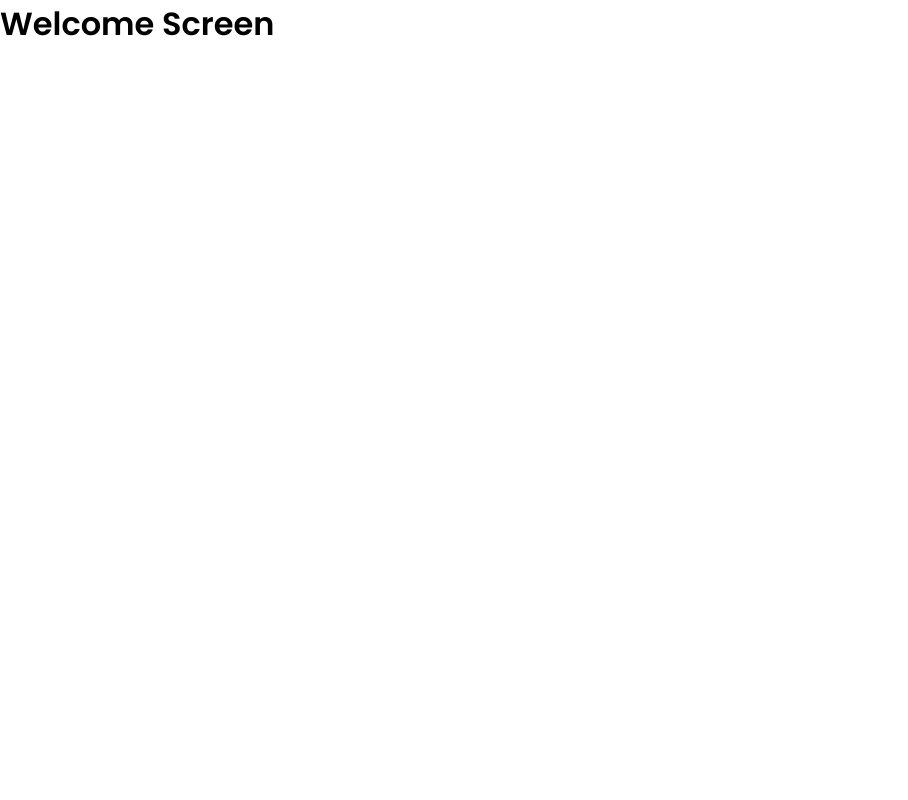
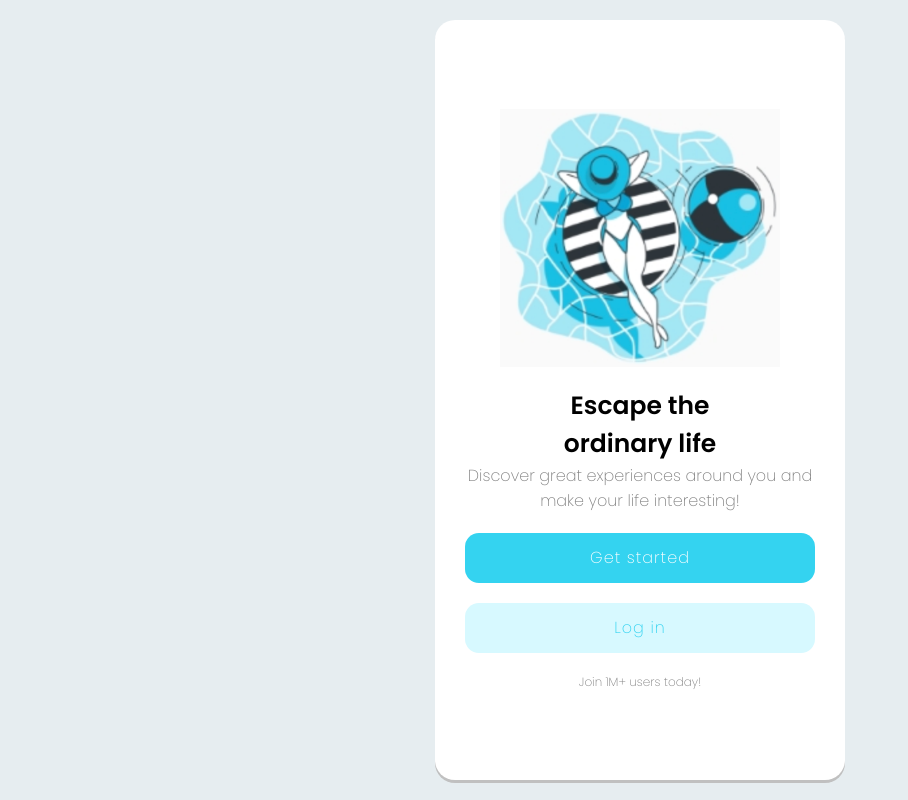
Before and after one commit to valengg11/arlene_test, a React (Create React App) app: page / in a window 1280 px wide. Shown: the whole page, without its empty margins (0-908 px from the left). Built offline with nearby package versions, Linux system fonts and the light colour scheme.

Commit message:
welcome screen styles

```diff
--- a/src/components/app/WelcomeScreen.js
+++ b/src/components/app/WelcomeScreen.js
@@ -1,9 +1,27 @@
-import React from 'react'
+import React from "react";
+import { Link } from "react-router-dom";
 
 export const WelcomeScreen = () => {
-    return (
-        <div>
-            <h1>Welcome Screen</h1>
-        </div>
-    )
-}
+  return (
+    <div className="welcome__screen">
+      <div className="welcome__screen-container">
+        <img src="images/welcome_image.png" alt="welcome" />
+        <h1 className="mb-1 title">Escape the ordinary life</h1>
+        <p>
+          Discover great experiences around you and make your life interesting!
+        </p>
+        <Link to="/auth/register">
+          <button type="submit" className="btn btn-primary pointer mt-4">
+            Get started
+          </button>
+        </Link>
+        <Link to="/auth/login">
+          <button type="submit" className="btn btn-secondary pointer mt-4">
+            Log in
+          </button>
+        </Link>
+        <p className="welcome__footer">Join 1M+ users today!</p>
+      </div>
+    </div>
+  );
+};
--- a/src/components/auth/LoginScreen.js
+++ b/src/components/auth/LoginScreen.js
@@ -10,7 +10,7 @@ export const LoginScreen = () => {
         </div>
       </Link>
       <div className="auth__title">
-        <h1 className="mb-1">Log in</h1>
+        <h1 className="mb-1 title">Log in</h1>
         <span>Welcome back!</span>
       </div>
       <form>
--- a/src/components/auth/RegisterScreen.js
+++ b/src/components/auth/RegisterScreen.js
@@ -10,7 +10,7 @@ export const RegisterScreen = () => {
         </div>
       </Link>
       <div className="auth__title">
-        <h1 className="mb-1">Create an account</h1>
+        <h1 className="mb-1 title">Create an account</h1>
         <span>Just one step to get started.</span>
       </div>
       <form>
--- a/src/routers/AppRouter.js
+++ b/src/routers/AppRouter.js
@@ -7,7 +7,7 @@ import { AuthRouter } from "./AuthRouter";
 export const AppRouter = () => {
   return (
     <Router>
-      <div>
+      <div className="auth__main">
         <Switch>
           <Route path="/auth/" component={AuthRouter} />
           <Route exact path="/" component={WelcomeScreen} />
--- a/src/styles/base/_base.scss
+++ b/src/styles/base/_base.scss
@@ -3,7 +3,8 @@
     margin: 0px;
 }
 
-html, body {
+html,
+body {
     height: 100vh;
     width: 100vw;
 }
@@ -27,3 +28,10 @@ html, body {
 .pointer {
     cursor: pointer;
 }
+
+.title {
+    color: black;
+    font-weight: 700;
+    font-size: 25px;
+    font-weight: 600;
+}
--- a/src/styles/components/_auth.scss
+++ b/src/styles/components/_auth.scss
@@ -39,28 +39,21 @@
 
 .auth__title {
     margin-bottom: 30px;
-
-    & h1 {
-        color: black;
-        font-weight: 700;
-        font-size: 25px;
-        font-weight: 600;
-    }
 }
 
 .auth__title span {
     font-size: 14px;
-    color: silver;
+    color: gray;
     margin-bottom: 30px;
 }
 
 .auth__screen label {
-    color: silver;
+    color: gray;
     font-size: 12px;
 }
 
 .auth__screen p {
-    color: silver;
+    color: gray;
     font-size: 14px;
     text-align: center;
     width: 60%;
--- a/src/styles/components/_buttons.scss
+++ b/src/styles/components/_buttons.scss
@@ -17,3 +17,9 @@
         background-color: lighten($color: $blue, $amount: 20);
     }
 }
+
+.btn-secondary {
+    background-color: $light_blue;
+    color: $blue;
+    width: 100%;
+}
--- /dev/null
+++ b/src/styles/components/_welcome.scss
@@ -0,0 +1,40 @@
+.welcome__screen {
+    background: white;
+    box-shadow: 0px 3px silver;
+    border-radius: 20px;
+    padding: 30px;
+    width: 350px;
+    height: 700px;
+    display: flex;
+    justify-content: center;
+    align-items: center;
+    margin: 0 auto;
+}
+
+.welcome__screen-container {
+    display: flex;
+    justify-content: center;
+    flex-direction: column;
+}
+
+.welcome__screen h1 {
+    width: 60%;
+    text-align: center;
+    margin: 0 auto;
+    margin-top: 20px;
+}
+
+.welcome__screen img {
+    width: 80%;
+    margin: 0 auto;
+}
+
+.welcome__screen p {
+    text-align: center;
+    color: gray;
+}
+
+.welcome__footer {
+    font-size: 12px;
+    margin-top: 20px;
+}
--- a/src/styles/styles.scss
+++ b/src/styles/styles.scss
@@ -4,4 +4,5 @@
 //Components
 
 @import './components/auth';
-@import './components/buttons'
+@import './components/buttons';
+@import './components/welcome'
```
Also changed, not shown: public/images/welcome_image.png (added).
